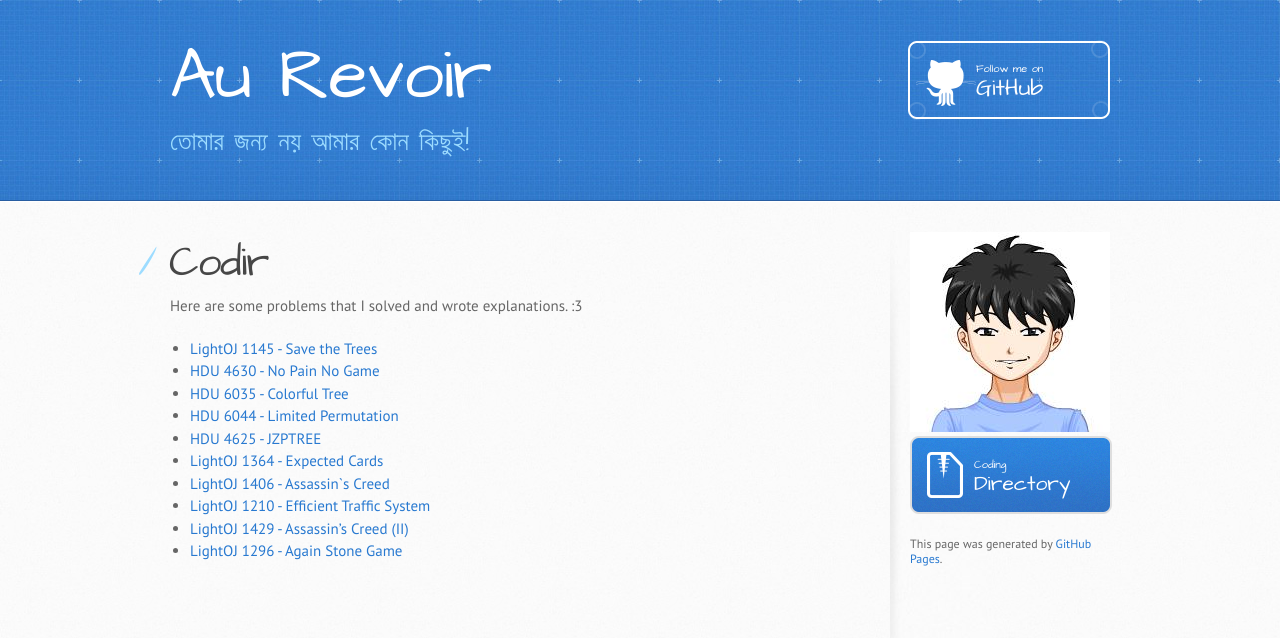
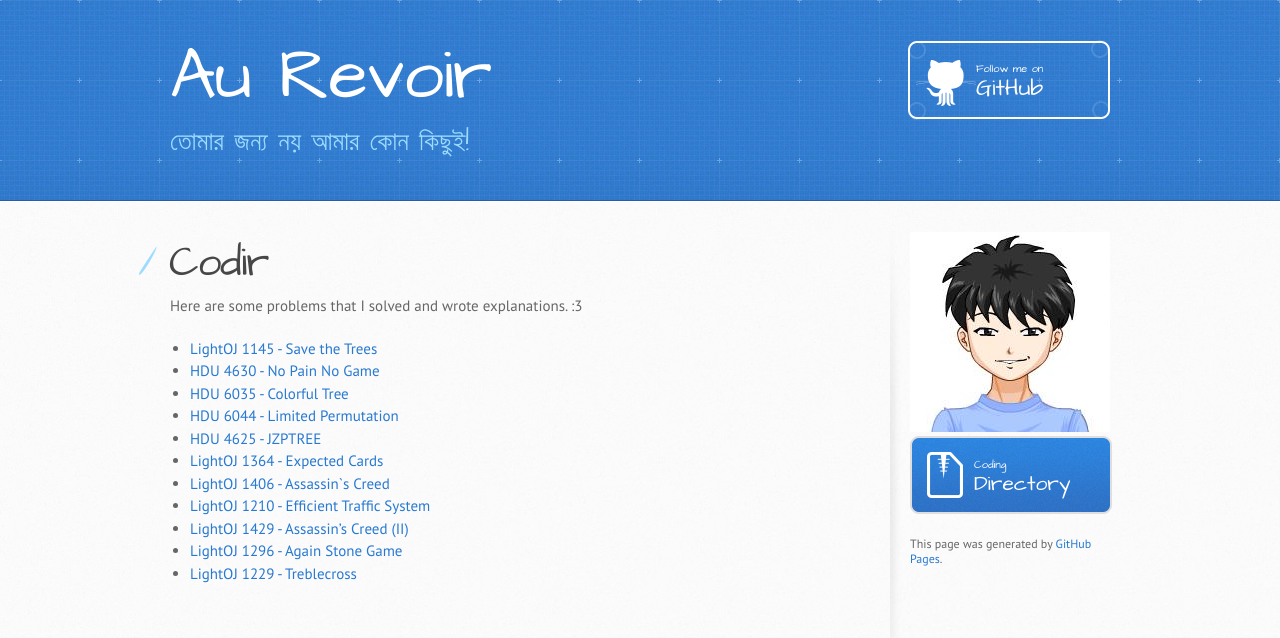
Before and after one commit to rebornplusplus/rebornplusplus.github.io, a Jekyll site: the page built from codir/index.md, in a window 1280 px wide. Shown: the top 638 px of the page. Built offline with Jekyll 4.4.1, drawn with Linux system fonts in a browser that asks for light colours; some web fonts are replaced; our own code applies the rules of GitHub Pages for plain Markdown files.

Commit message:
Update index.md

```diff
--- a/codir/index.md
+++ b/codir/index.md
@@ -15,3 +15,4 @@ Here are some problems that I solved and wrote explanations. :3
 * [LightOJ 1210 - Efficient Traffic System](./lo-1210-efficient-traffic-system)
 * [LightOJ 1429 - Assassin's Creed (II)](./lo-1429-assassins-creed-ii)
 * [LightOJ 1296 - Again Stone Game](./lo-1296-again-stone-game)
+* [LightOJ 1229 - Treblecross](./lo-1229-treblecross)
```
